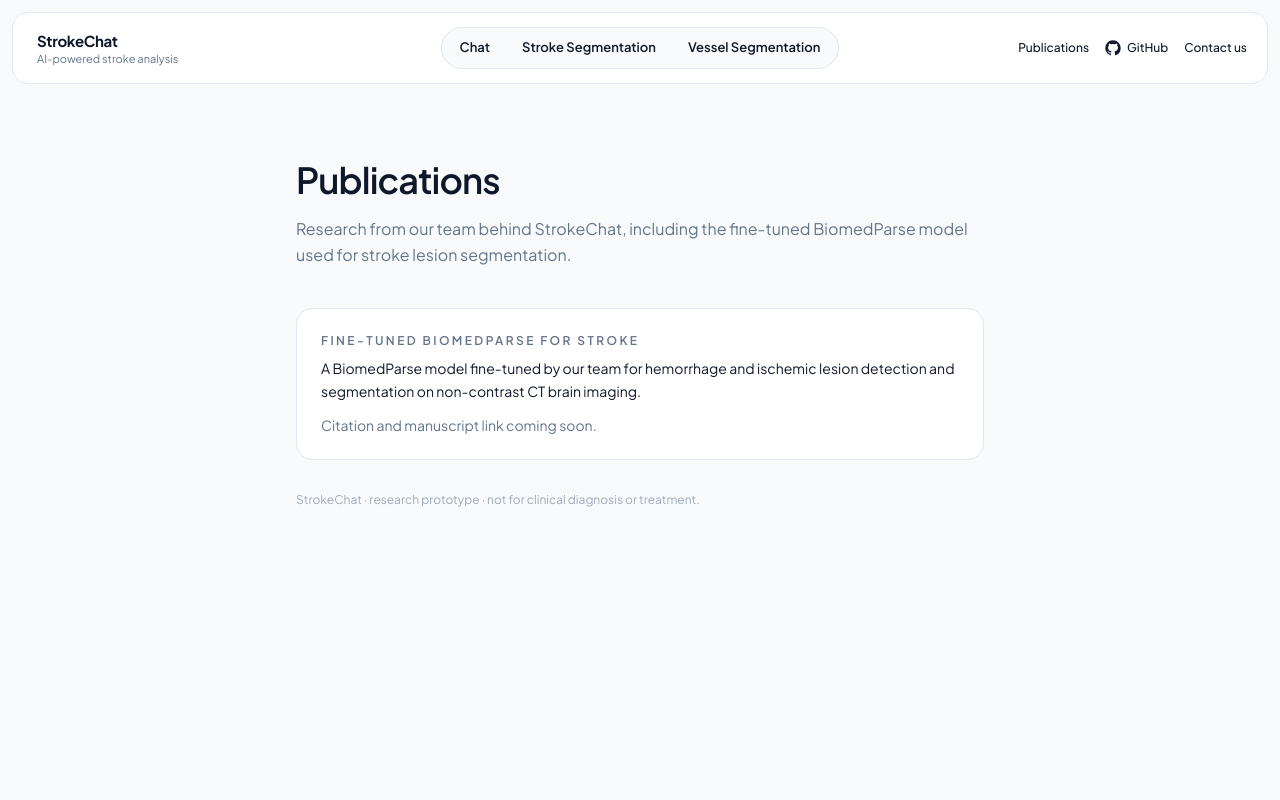
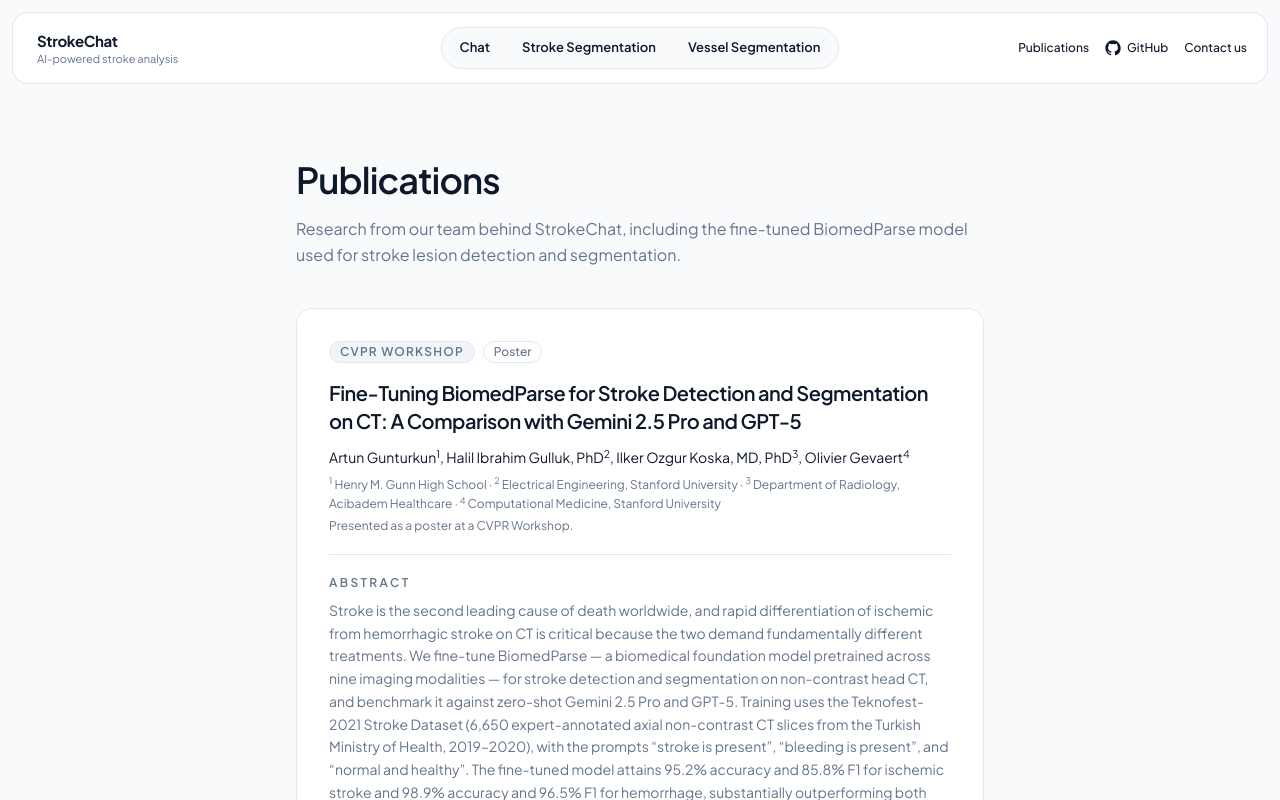
Before and after one commit to artgun66/StrokeChat, a Next.js app in the folder frontend/apps/product/: page /publications in a window 1280 px wide. Built offline with nearby package versions, Linux system fonts and the light colour scheme.

Commit message:
content(publications): add CVPR workshop poster (fine-tuned BiomedParse vs GPT-5/Gemini)

```diff
--- a/frontend/apps/product/src/app/(app)/publications/page.tsx
+++ b/frontend/apps/product/src/app/(app)/publications/page.tsx
@@ -6,21 +6,86 @@ export default function PublicationsPage() {
       </h1>
       <p className="mt-4 text-base leading-relaxed text-[var(--muted)]">
         Research from our team behind StrokeChat, including the fine-tuned BiomedParse
-        model used for stroke lesion segmentation.
+        model used for stroke lesion detection and segmentation.
       </p>
 
-      <div className="mt-10 rounded-2xl border border-[var(--border)] bg-[var(--bg-elevated)] p-6">
-        <p className="text-xs font-semibold uppercase tracking-[0.2em] text-[var(--muted)]">
-          Fine-tuned BiomedParse for stroke
+      <article className="mt-10 rounded-2xl border border-[var(--border)] bg-[var(--bg-elevated)] p-6 md:p-8">
+        <div className="flex flex-wrap items-center gap-2">
+          <span className="rounded-full border border-[var(--border)] bg-[var(--panel-elevated)] px-2.5 py-0.5 text-xs font-semibold uppercase tracking-widest text-[var(--muted)]">
+            CVPR Workshop
+          </span>
+          <span className="rounded-full border border-[var(--border)] px-2.5 py-0.5 text-xs font-medium text-[var(--muted)]">
+            Poster
+          </span>
+        </div>
+
+        <h2 className="mt-4 text-xl font-semibold leading-snug tracking-tight text-[var(--text)]">
+          Fine-Tuning BiomedParse for Stroke Detection and Segmentation on CT:
+          A Comparison with Gemini 2.5 Pro and GPT-5
+        </h2>
+
+        <p className="mt-3 text-sm leading-relaxed text-[var(--text)]">
+          Artun Gunturkun<sup>1</sup>, Halil Ibrahim Gulluk, PhD<sup>2</sup>,
+          Ilker Ozgur Koska, MD, PhD<sup>3</sup>, Olivier Gevaert<sup>4</sup>
         </p>
-        <p className="mt-2 text-sm leading-relaxed text-[var(--text)]">
-          A BiomedParse model fine-tuned by our team for hemorrhage and ischemic
-          lesion detection and segmentation on non-contrast CT brain imaging.
+        <p className="mt-1.5 text-xs leading-relaxed text-[var(--muted)]">
+          <sup>1</sup> Henry M. Gunn High School · <sup>2</sup> Electrical Engineering, Stanford University ·{" "}
+          <sup>3</sup> Department of Radiology, Acibadem Healthcare ·{" "}
+          <sup>4</sup> Computational Medicine, Stanford University
         </p>
-        <p className="mt-3 text-sm text-[var(--muted)]">
-          Citation and manuscript link coming soon.
+        <p className="mt-1 text-xs text-[var(--muted)]">
+          Presented as a poster at a CVPR Workshop.
         </p>
-      </div>
+
+        <div className="mt-5 border-t border-[var(--border)] pt-5">
+          <p className="text-xs font-semibold uppercase tracking-[0.2em] text-[var(--muted)]">Abstract</p>
+          <p className="mt-2 text-sm leading-relaxed text-[var(--muted)]">
+            Stroke is the second leading cause of death worldwide, and rapid differentiation of
+            ischemic from hemorrhagic stroke on CT is critical because the two demand
+            fundamentally different treatments. We fine-tune BiomedParse — a biomedical
+            foundation model pretrained across nine imaging modalities — for stroke detection and
+            segmentation on non-contrast head CT, and benchmark it against zero-shot Gemini 2.5 Pro
+            and GPT-5. Training uses the Teknofest-2021 Stroke Dataset (6,650 expert-annotated
+            axial non-contrast CT slices from the Turkish Ministry of Health, 2019–2020), with the
+            prompts &ldquo;stroke is present&rdquo;, &ldquo;bleeding is present&rdquo;, and
+            &ldquo;normal and healthy&rdquo;. The fine-tuned model attains 95.2% accuracy and 85.8%
+            F1 for ischemic stroke and 98.9% accuracy and 96.5% F1 for hemorrhage, substantially
+            outperforming both general-purpose multimodal models: GPT-5 missed 97.3% of ischemic
+            cases, while Gemini 2.5 Pro showed poor specificity and high false-alarm rates. Unlike
+            single-task CNNs, BiomedParse produces pixel-level lesion masks alongside
+            classification, enabling both triage and lesion delineation from a single model, and
+            its broad pretraining yields strong performance under medical data scarcity.
+          </p>
+        </div>
+
+        <div className="mt-5 border-t border-[var(--border)] pt-5">
+          <p className="text-xs font-semibold uppercase tracking-[0.2em] text-[var(--muted)]">Key results</p>
+          <div className="mt-3 grid grid-cols-2 gap-3 sm:grid-cols-4">
+            {[
+              { v: "95.2%", k: "Ischemic accuracy" },
+              { v: "85.8%", k: "Ischemic F1" },
+              { v: "98.9%", k: "Hemorrhagic accuracy" },
+              { v: "96.5%", k: "Hemorrhagic F1" },
+            ].map((m) => (
+              <div key={m.k} className="rounded-xl border border-[var(--border)] bg-[var(--panel-elevated)] p-3">
+                <p className="text-lg font-semibold tabular-nums text-[var(--text)]">{m.v}</p>
+                <p className="mt-0.5 text-xs leading-tight text-[var(--muted)]">{m.k}</p>
+              </div>
+            ))}
+          </div>
+          <ul className="mt-3 space-y-1.5 text-sm leading-relaxed text-[var(--muted)]">
+            <li>Substantially outperforms zero-shot GPT-5 and Gemini 2.5 Pro on CT stroke.</li>
+            <li>GPT-5 missed 97.3% of ischemic cases; Gemini 2.5 Pro showed poor specificity.</li>
+            <li>One model yields both classification and pixel-level segmentation for triage and delineation.</li>
+          </ul>
+        </div>
+
+        <p className="mt-5 border-t border-[var(--border)] pt-4 text-xs text-[var(--muted)]">
+          Corresponding author: <a href="mailto:gunturkunartun@gmail.com" className="text-[var(--accent)] hover:underline">gunturkunartun@gmail.com</a>
+          <span className="mx-1.5">·</span>
+          Manuscript link coming soon.
+        </p>
+      </article>
 
       <p className="mt-8 text-xs text-[var(--muted)]/60">
         StrokeChat · research prototype · not for clinical diagnosis or treatment.
```
